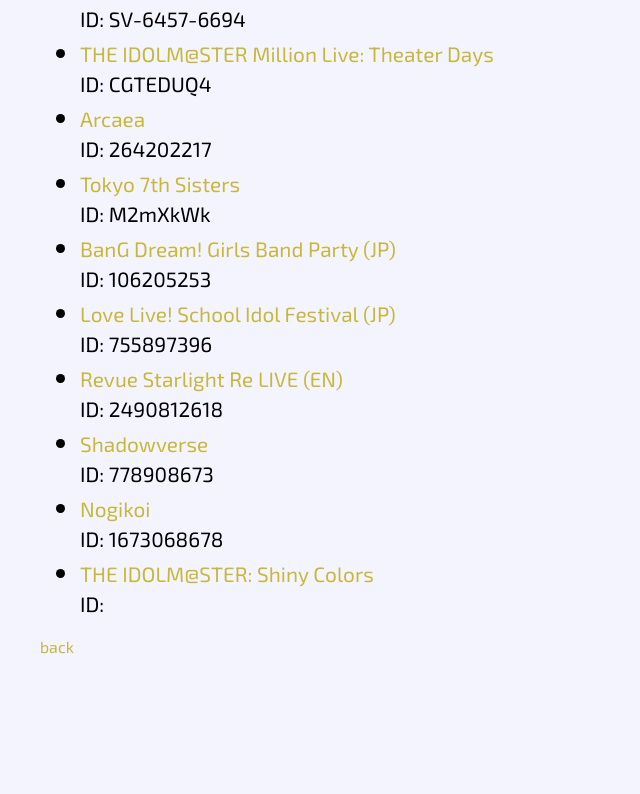
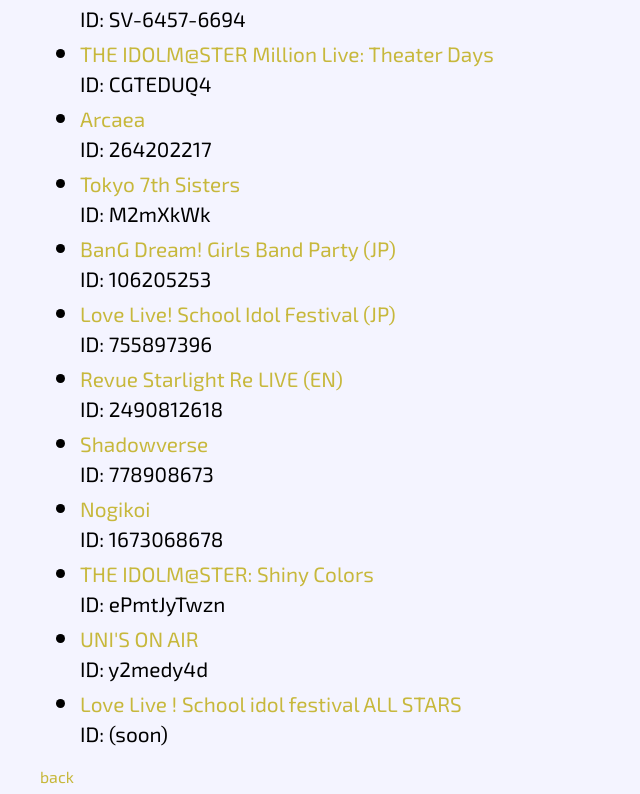
Before and after one commit to Damillora/miracle, a Nuxt app: page /games in a window 1280 px wide. Shown: the part 694-1488 px from the top of the page, without its empty margins (0-640 px from the left). Before the commit the page ends 1358 px from the top, so only its background shows below. Built offline with nearby package versions, Linux system fonts and the light colour scheme.

Commit message:
Add more games

```diff
--- a/pages/games.vue
+++ b/pages/games.vue
@@ -44,7 +44,15 @@
                     </li>
                     <li>
                         <p><a href="https://shinycolors.idolmaster.jp">THE IDOLM@STER: Shiny Colors</a></p>
-                        <p>ID: </p>
+                        <p>ID: ePmtJyTwzn</p>
+                    </li>
+                    <li>
+                        <p><a href="https://keyahina-unisonair.com/">UNI'S ON AIR</a></p>
+                        <p>ID: y2medy4d</p>
+                    </li>
+                    <li>
+                        <p><a href="https://lovelive-as.bushimo.jp/">Love Live ! School idol festival ALL STARS</a></p>
+                        <p>ID: (soon)</p>
                     </li>
                     <!--
                     <li>
```
